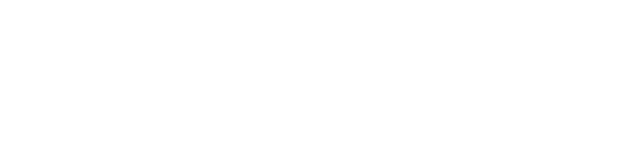
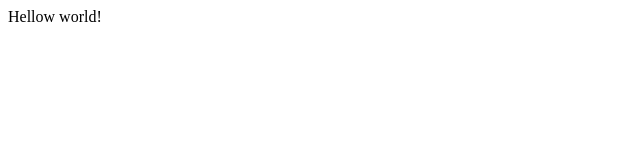
Before and after one commit to zhaoritian1997/demo, a plain HTML site: page index.html in a window 1280 px wide. Shown: the whole page, without its empty margins (0-640 px from the left). Drawn offline with Linux system fonts and the light colour scheme.

Commit message:
Update index.html

```diff
--- a/index.html
+++ b/index.html
@@ -7,6 +7,8 @@
     <title>demo</title>
 </head>
 <body>
-<div id='root'></div>
+<div id='root'>
+    Hellow world!
+</div>
 </body>
 </html>
```
